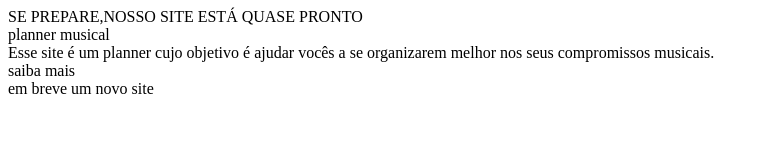
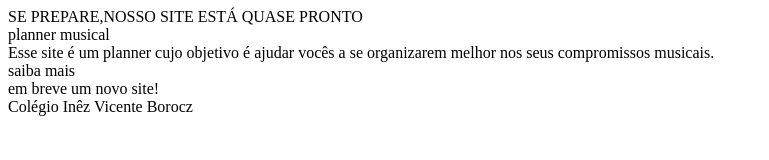
Before and after one commit to joicevitoriacidreira/embreve, a plain HTML site: page index.html in a window 1280 px wide. Shown: the whole page, without its empty margins (0-769 px from the left). Drawn offline with Linux system fonts and the light colour scheme.

Commit message:
Update index.html

```diff
--- a/index.html
+++ b/index.html
@@ -6,7 +6,10 @@
   <meta name="viewport" content="width=device-width, initial-scale=1.0">
   <title>Document</title>
 </head>
+
 <body>
+
+
 <DIV class="intro">
   SE PREPARE,NOSSO SITE ESTÁ QUASE PRONTO
 </DIV>
@@ -21,8 +24,16 @@ Esse site é um planner cujo objetivo é ajudar vocês a se organizarem melhor n
   saiba mais
 </div>
 <div class="embreve">
-em breve um novo site
+em breve um novo site!
 </div>
 </div>
+
+<div class="Inez">
+  Colégio Inêz  Vicente Borocz
+</div>
+
+
+
+
 </body>
 </html>
```
